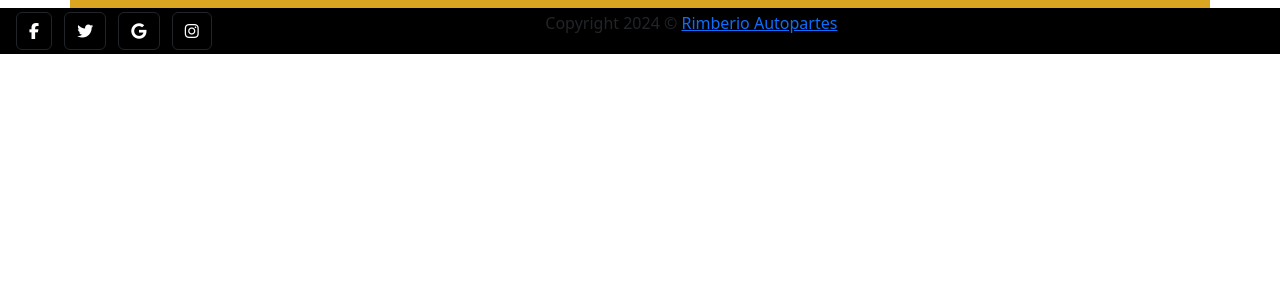
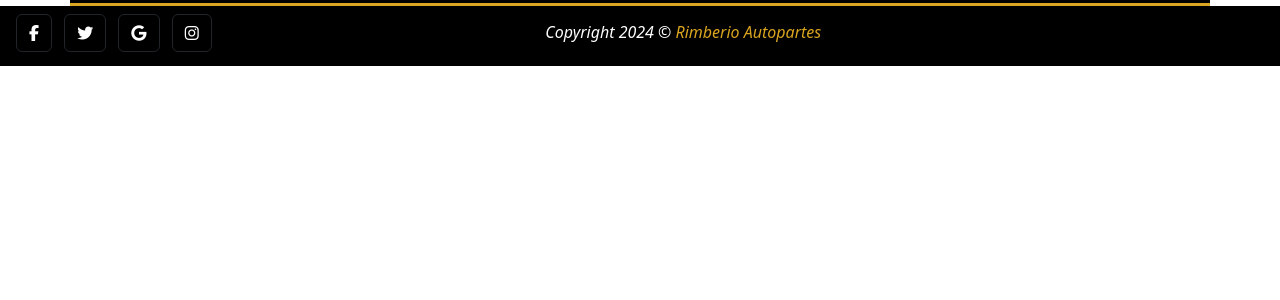
Before and after one commit to Andresperezmaciel/esba, a PHP site: page / in a window 1280 px wide. Shown: the part 116-416 px from the top of the page. Run offline with PHP 8.4, Linux system fonts and the light colour scheme; some libraries are stand-ins or nearby versions.

Commit message:
Update styles.css

```diff
--- a/CSS/styles.css
+++ b/CSS/styles.css
@@ -58,9 +58,15 @@ nav a:hover{
 }
 
 .barranegra{
+    background-color: black;
+    margin: 0;
+    height: 3px;
+
+}
+.barraoro{
     background-color: goldenrod;
     margin: 0;
-    height: 8px;
+    height: 3px;
 
 }
 
@@ -82,3 +88,20 @@ nav a:hover{
   .my-button:active {
     background-color: goldenrod;
   }
+
+  .parrafo-footer{
+    text-decoration: none;
+    color: goldenrod;
+    font-style: italic;
+  }
+
+.copyright{
+    text-decoration: none;
+    color: white;
+    font-style: italic;
+    padding-top: 2%;
+}
+
+.containerfooter{
+    height: 60px;
+}
```
